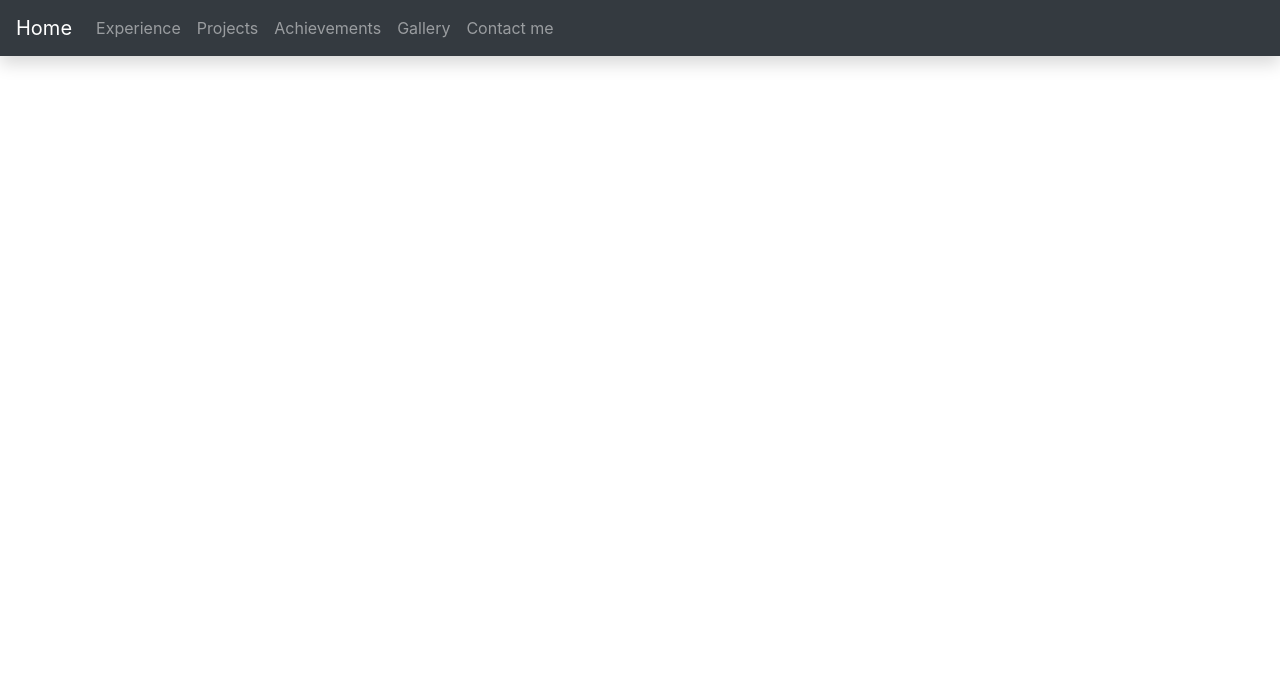
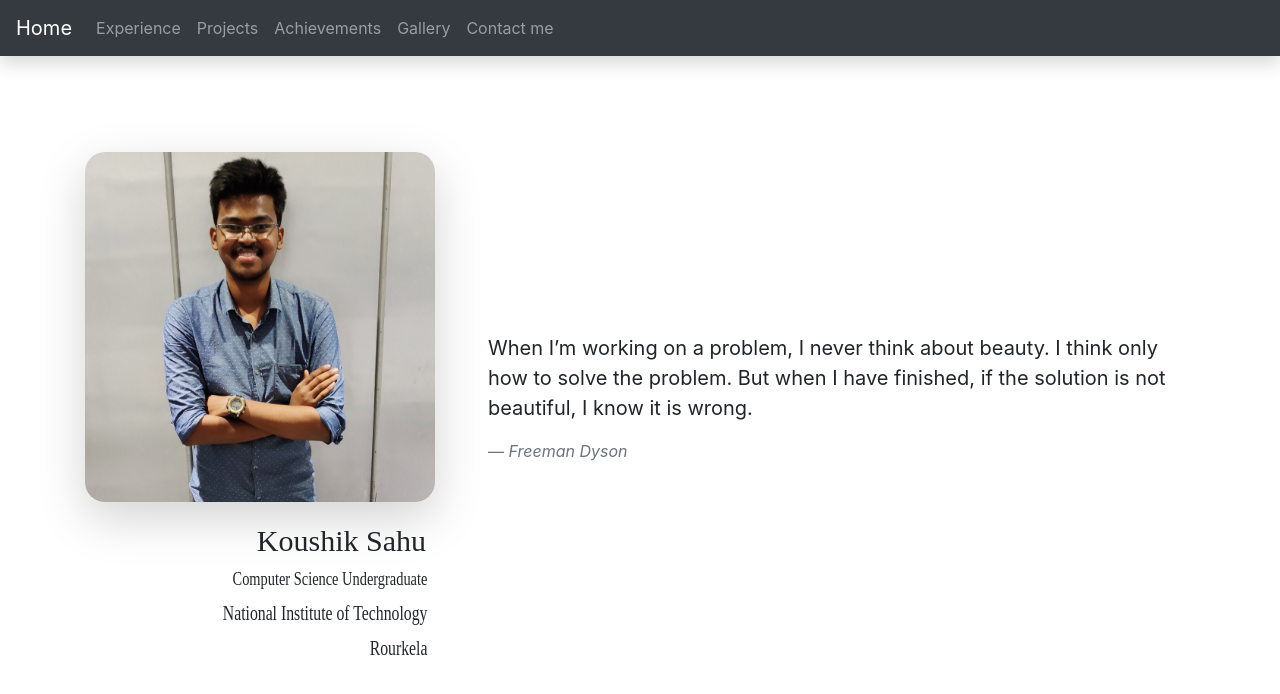
Before and after one commit to KoushikSahu/Portfolio-Website, a React (Create React App) app: page / in a window 1280 px wide. Shown: the top 694 px of the page. Built offline with nearby package versions, Linux system fonts and the light colour scheme; a web font is replaced by a local one.

Commit message:
removed routing bug

```diff
--- a/src/components/Root.js
+++ b/src/components/Root.js
@@ -5,14 +5,10 @@ import Intro from './Intro.js'
 
 function Root() {
     return (
-        <Router>
-            <div>
-                <Switch>
-                    <TopBar />
-                    <Route path="/Portfolio-Website" exact component={Intro} />
-                </Switch>
-            </div>
-        </Router>
+        <div>
+            <TopBar />
+            <Intro />
+        </div>
     )
 }
 
```
